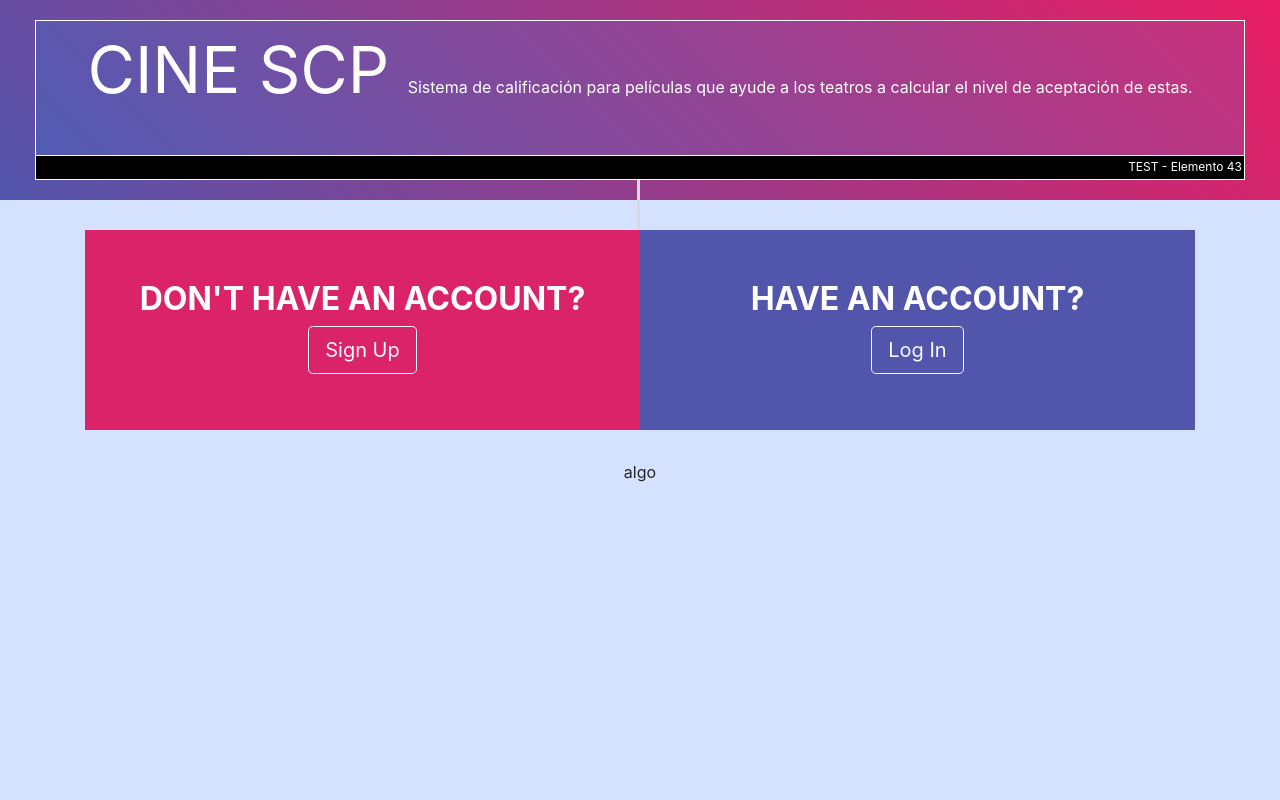
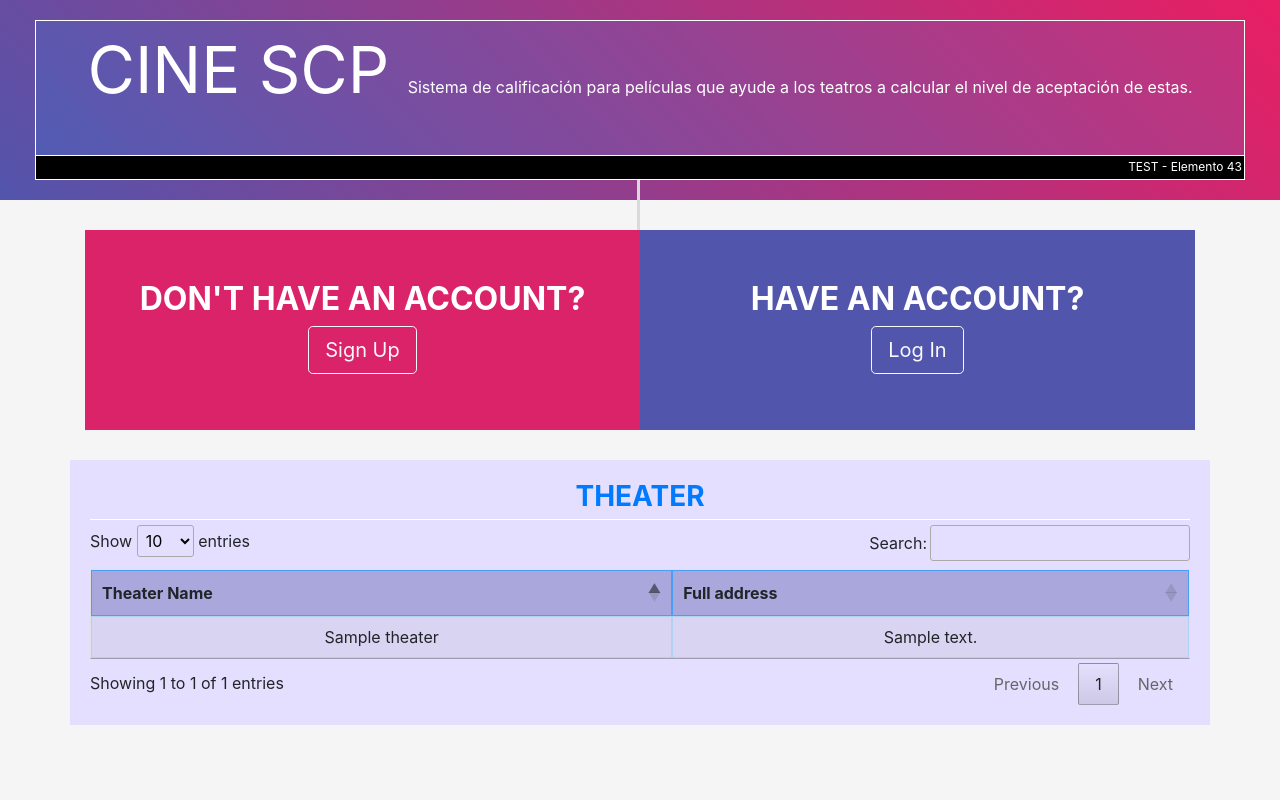
Before and after one commit to jkzasori/CINESCP, a PHP site: page / in a window 1280 px wide. Run offline with PHP 8.4, Linux system fonts and the light colour scheme; tables that the repository leaves empty or names only in its code hold one stand-in row (values such as "Sample post"); some libraries are stand-ins or nearby versions.

Commit message:
Listar todos los teatros registrados.

```diff
--- /dev/null
+++ b/Controllers/theater.php
@@ -0,0 +1,30 @@
+<?php
+/**
+ *
+ */
+class Theater{
+
+	// function nuevoTheater(){//Crear nuevo Usuario.
+	// 	if (empty($_POST['Theater']) || empty($_POST['address'])) {
+	// 		//echo "campos vacios";
+	// 	}else{
+	// 		$resultado = (new TheaterModel) -> nuevoTheaterM($_POST['Theater'], $_POST['address']);
+	// 		echo "".$resultado;
+	// 	}
+	// }
+
+	function verTheater(){
+		$respuesta = (new TheaterModel) -> verTheaterM();
+
+		while ($v= $respuesta->fetch_array(MYSQLI_BOTH)) {
+
+				echo '
+				<tr>
+                    <td class="center blueT">'.$v["name"].'</td>
+                    <td class="center blueT">'.$v["full_address"].'</td>
+                </tr>';
+
+          }
+	}
+}
+?>
--- /dev/null
+++ b/Models/theater.php
@@ -0,0 +1,23 @@
+<?php
+/**
+*
+*/
+require_once("conection.php");
+
+class TheaterModel{
+
+	function verTheaterM(){
+		$conec = new Conexion();//
+	  $mysqlit=$conec->conectar();
+	  $mysqlit->set_charset('utf8');
+		$sqlt = $mysqlit->prepare("SELECT * FROM theater order by idtheater desc");
+		//Ahora ejecutamos la consulta
+		$sqlt -> execute();
+		//obtenemos los resultados que nos arroja
+		$resul=$sqlt->get_result();
+		return $resul;
+		$sqlt -> close();
+	}
+
+}
+?>
--- a/Views/Inicio.php
+++ b/Views/Inicio.php
@@ -38,8 +38,27 @@
 		</div>
 	</div>
  </div>
- <div class="container content-box text-center">
- 	algo
+ <div class="container content-box text-center" style="background-color: #e5dfff; padding: 20px;">
+ 	<!--  -->
+ 	<h3 class="text-primary font-weight-bold" style="border-bottom: 1px solid white; margin-bottom: 5px; padding-bottom: 5px;">THEATER</h3>
+ 		<div class="table-responsive">
+		   <table  id="example" class="table table-striped table-bordered">
+			    <thead>
+			        <tr>
+				        <th>Theater Name</th>
+				        <th>Full address</th>
+
+			        </tr>
+			    </thead>
+			    <tbody>
+				    <?php
+             			$enc = new Theater();
+             			$enc-> verTheater();
+             		?>
+				</tbody>
+			</table>
+		</div>
+ 	<!--  -->
  	<table>
 
  	</table>
--- a/Views/css/style.css
+++ b/Views/css/style.css
@@ -1,6 +1,6 @@
 body, html, .body{
 	height: 100%;
-	background-color: #d5e2ffed;
+	background-color: #f5f5f5;
 }
 .row{
 	margin-right: 0px !important;
@@ -14,6 +14,20 @@ body, html, .body{
 }
 .modal-backdrop{
 	background-color: #73b5e6;
+}
+/*Table*/
+th{
+	background-color: #5a59af6b;
+	border: 1px solid #499ff7 !important;
+	text-align: center;
+}
+td{
+	border: 1px solid #afd1f3 !important;
+	text-align: center;
+}
+th.blueT{
+	background-color: rgb(83, 161, 241) !important;
+	font-weight: bold !important;
 }
 .noti{
 	color: #2196f3;
--- a/Views/template.php
+++ b/Views/template.php
@@ -12,6 +12,9 @@ ob_start();
 	<meta name="viewport" content="width=device-width,initial-scale=1.0"/>
 	<!-- CSS -->
 	<link rel="stylesheet" href="https://stackpath.bootstrapcdn.com/bootstrap/4.1.3/css/bootstrap.min.css" integrity="sha384-MCw98/SFnGE8fJT3GXwEOngsV7Zt27NXFoaoApmYm81iuXoPkFOJwJ8ERdknLPMO" crossorigin="anonymous">
+    <!-- data table style -->
+    <link rel="stylesheet" type="text/css" href="https://cdn.datatables.net/v/bs4/dt-1.10.16/datatables.min.css"/>
+    <!-- Our CSS -->
 	<link rel="stylesheet" type="text/css" href="Views/css/style.css">
 </head>
 <body>
@@ -28,6 +31,13 @@ ob_start();
     <script src="https://code.jquery.com/jquery-3.3.1.slim.min.js" integrity="sha384-q8i/X+965DzO0rT7abK41JStQIAqVgRVzpbzo5smXKp4YfRvH+8abtTE1Pi6jizo" crossorigin="anonymous"></script>
     <script src="https://cdnjs.cloudflare.com/ajax/libs/popper.js/1.14.0/umd/popper.min.js" integrity="sha384-cs/chFZiN24E4KMATLdqdvsezGxaGsi4hLGOzlXwp5UZB1LY//20VyM2taTB4QvJ" crossorigin="anonymous"></script>
     <script src="https://stackpath.bootstrapcdn.com/bootstrap/4.1.0/js/bootstrap.min.js" integrity="sha384-uefMccjFJAIv6A+rW+L4AHf99KvxDjWSu1z9VI8SKNVmz4sk7buKt/6v9KI65qnm" crossorigin="anonymous"></script>
+    <!-- data table.js -->
+            <script type="text/javascript" src="https://cdn.datatables.net/v/bs4/dt-1.10.16/datatables.min.js"></script>
+            <script type="text/javascript">
+              $(document).ready(function() {
+                $("#example").DataTable();
+              });
+            </script>
 </body>
 </html>
 <?php
--- a/index.php
+++ b/index.php
@@ -3,6 +3,8 @@ require_once("Models/enlaces.php");
 require_once("Controllers/enlaces.php");
 require_once("Controllers/custumer.php");
 require_once("Models/custumer.php");
+require_once("Controllers/theater.php");
+require_once("Models/theater.php");
 $ver = new Enlaces();
 $ver -> template();
 
```
